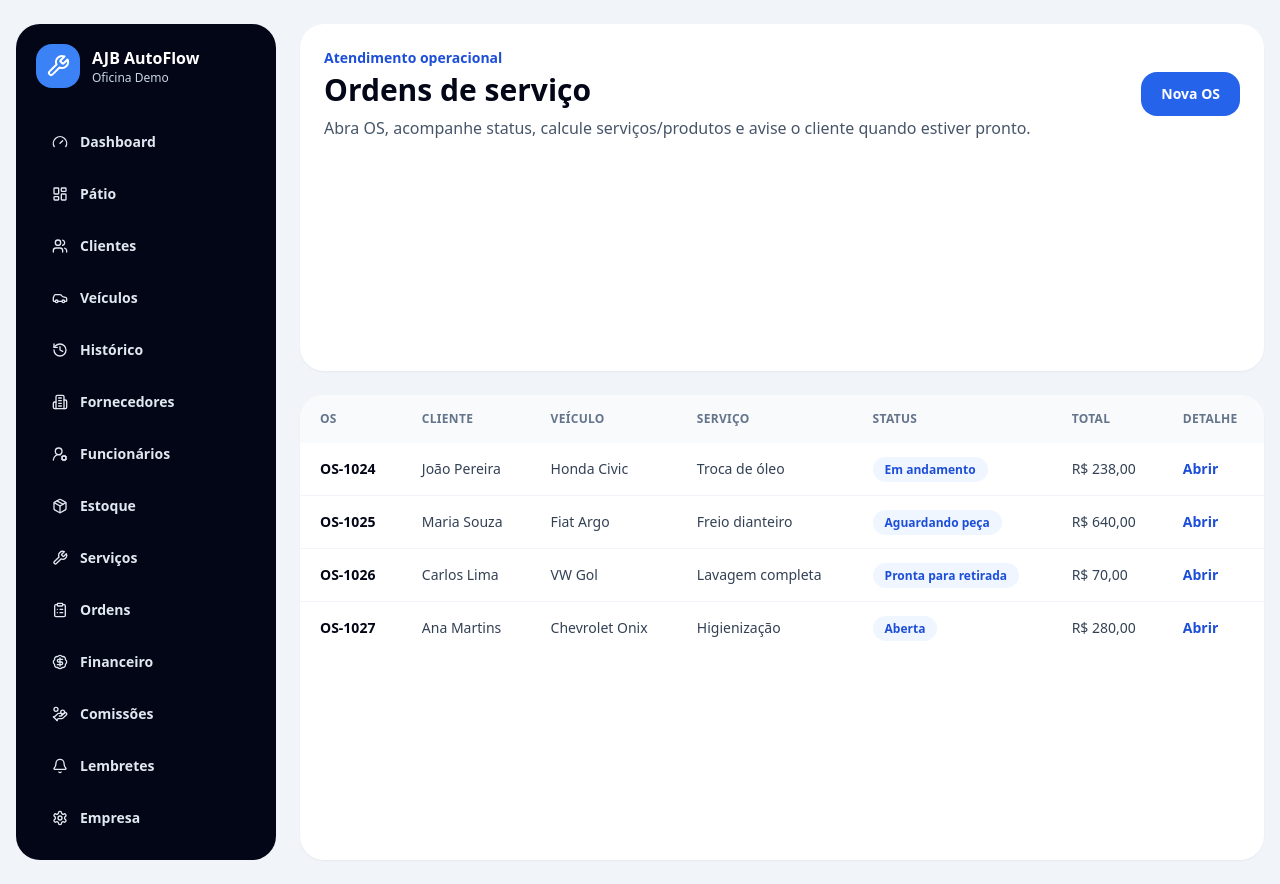
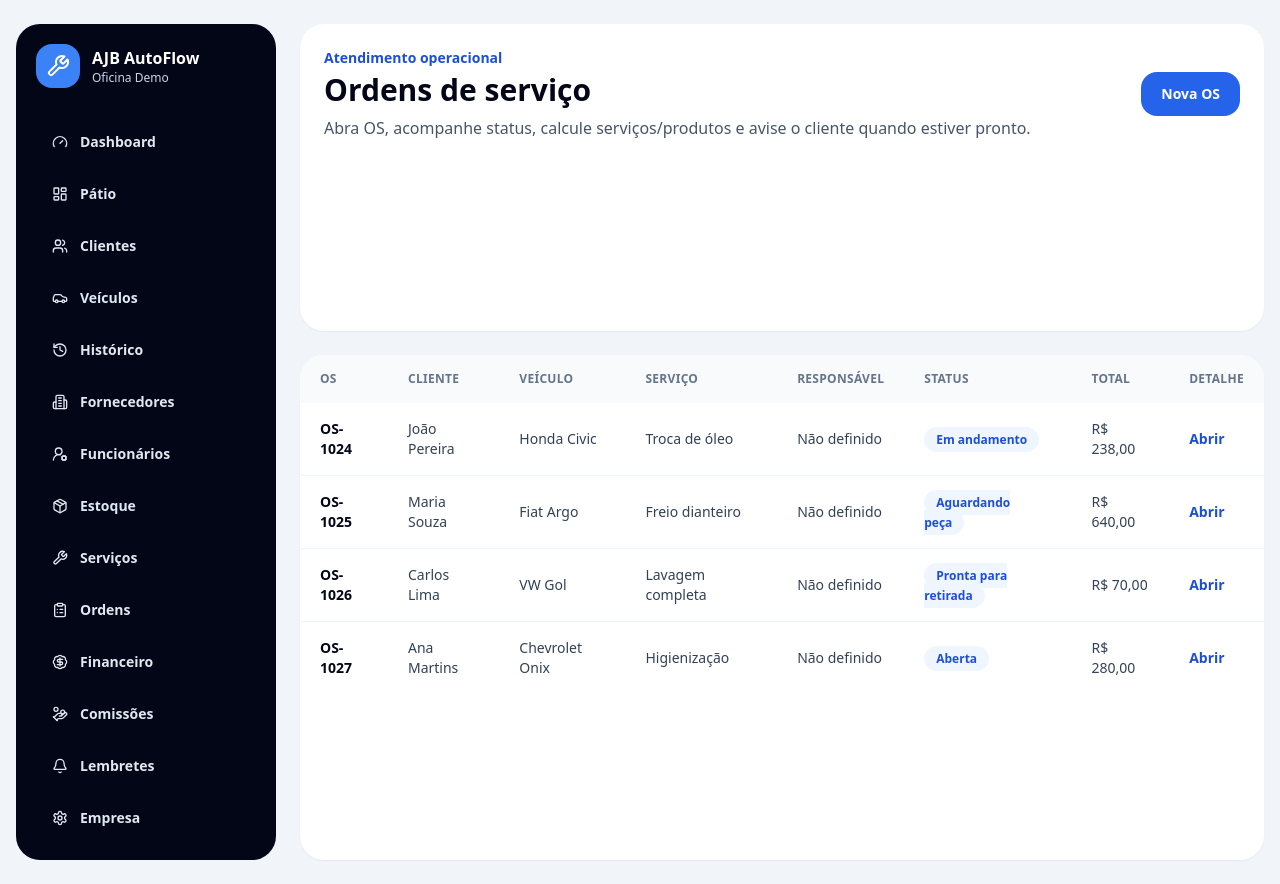
Before and after one commit to anjobrito/ajb-autoflow, a Next.js app: page /ordens-servico in a window 1280 px wide. Built offline with nearby package versions, Linux system fonts and the light colour scheme.

Commit message:
feat: show responsible employee on work order list

```diff
--- a/components/work-orders-client.tsx
+++ b/components/work-orders-client.tsx
@@ -19,20 +19,21 @@ export function WorkOrdersClient() {
       customer: order.customer,
       vehicle: order.vehicle,
       service: order.service,
+      responsibleEmployeeName: order.responsibleEmployeeName ?? "Não definido",
       status: order.status,
       total: order.total,
       origin: "Novo cadastro",
     })),
-    ...demoWorkOrders.map((order) => ({ ...order, origin: "Demo" })),
+    ...demoWorkOrders.map((order) => ({ ...order, responsibleEmployeeName: "Não definido", origin: "Demo" })),
   ];
 
   return (
     <div className="overflow-hidden rounded-3xl bg-white shadow-sm">
       <div className="overflow-x-auto">
-        <table className="w-full min-w-[840px] text-left text-sm">
+        <table className="w-full min-w-[960px] text-left text-sm">
           <thead className="bg-slate-50 text-xs uppercase tracking-wide text-slate-500">
             <tr>
-              {['OS', 'Cliente', 'Veículo', 'Serviço', 'Status', 'Total', 'Detalhe'].map((column) => (
+              {['OS', 'Cliente', 'Veículo', 'Serviço', 'Responsável', 'Status', 'Total', 'Detalhe'].map((column) => (
                 <th key={column} className="px-5 py-4 font-black">{column}</th>
               ))}
             </tr>
@@ -44,6 +45,7 @@ export function WorkOrdersClient() {
                 <td className="px-5 py-4 text-slate-700">{row.customer}</td>
                 <td className="px-5 py-4 text-slate-700">{row.vehicle}</td>
                 <td className="px-5 py-4 text-slate-700">{row.service}</td>
+                <td className="px-5 py-4 text-slate-700">{row.responsibleEmployeeName}</td>
                 <td className="px-5 py-4"><span className="rounded-full bg-blue-50 px-3 py-1 text-xs font-bold text-blue-700">{row.status}</span></td>
                 <td className="px-5 py-4 text-slate-700">{row.total}</td>
                 <td className="px-5 py-4"><Link href={`/ordens-servico/${row.id}`} className="font-black text-blue-700 hover:text-blue-900">Abrir</Link></td>
```
